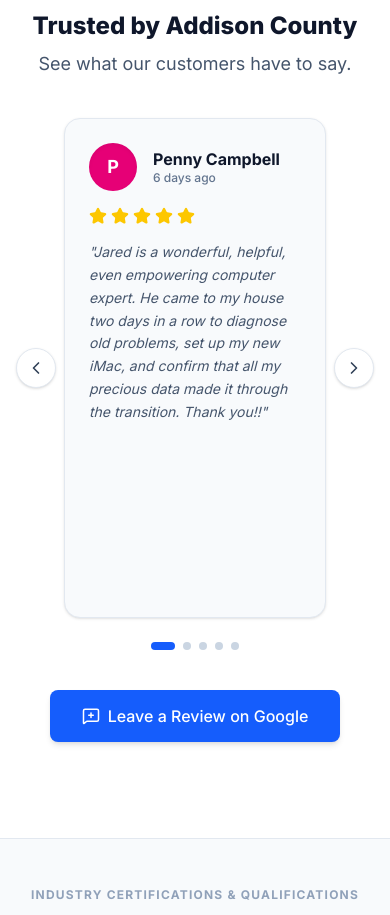
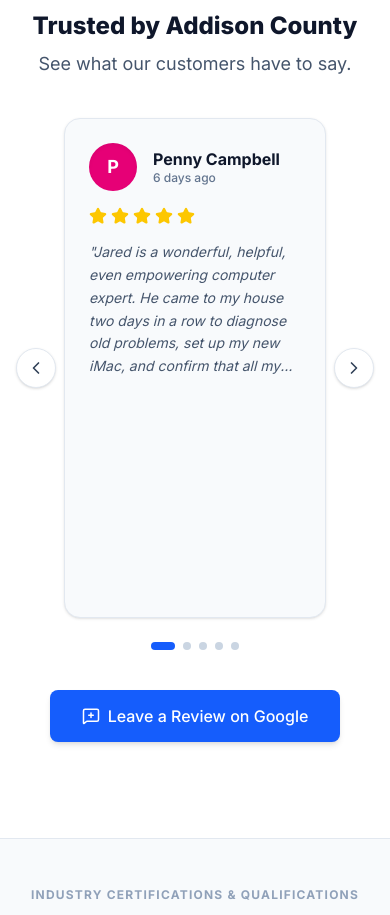
Before and after one commit to jaredscomputercare/jaredscomputercare-web, a Next.js app: page / in a window 390 px wide. Shown: the part 8034-8949 px from the top of the page. Built offline with nearby package versions, Linux system fonts and the light colour scheme; no server answers.

Commit message:
fixed review tile height3

```diff
--- a/app/page.tsx
+++ b/app/page.tsx
@@ -712,7 +712,7 @@ const About = () => {
               {displayedReviews.map((review, index) => (
                 <div
                   key={`${review.name}-${currentIndex}-${index}`}
-                  className="h-[500px] sm:h-[320px] bg-slate-50 rounded-2xl p-6 md:p-8 border border-slate-200 shadow-sm flex flex-col justify-between overflow-y-auto animate-fade-in"
+                  className="h-[500px] sm:h-[320px] bg-slate-50 rounded-2xl p-6 md:p-8 border border-slate-200 shadow-sm flex flex-col justify-between animate-fade-in"
                 >
                   <div>
                     <div className="flex items-center justify-between gap-4 mb-4">
@@ -741,7 +741,7 @@ const About = () => {
                       ))}
                     </div>
 
-                    <p className="text-slate-600 italic leading-relaxed text-sm">
+                    <p className="text-slate-600 italic leading-relaxed text-sm line-clamp-6">
                       "{review.text}"
                     </p>
                   </div>
```
